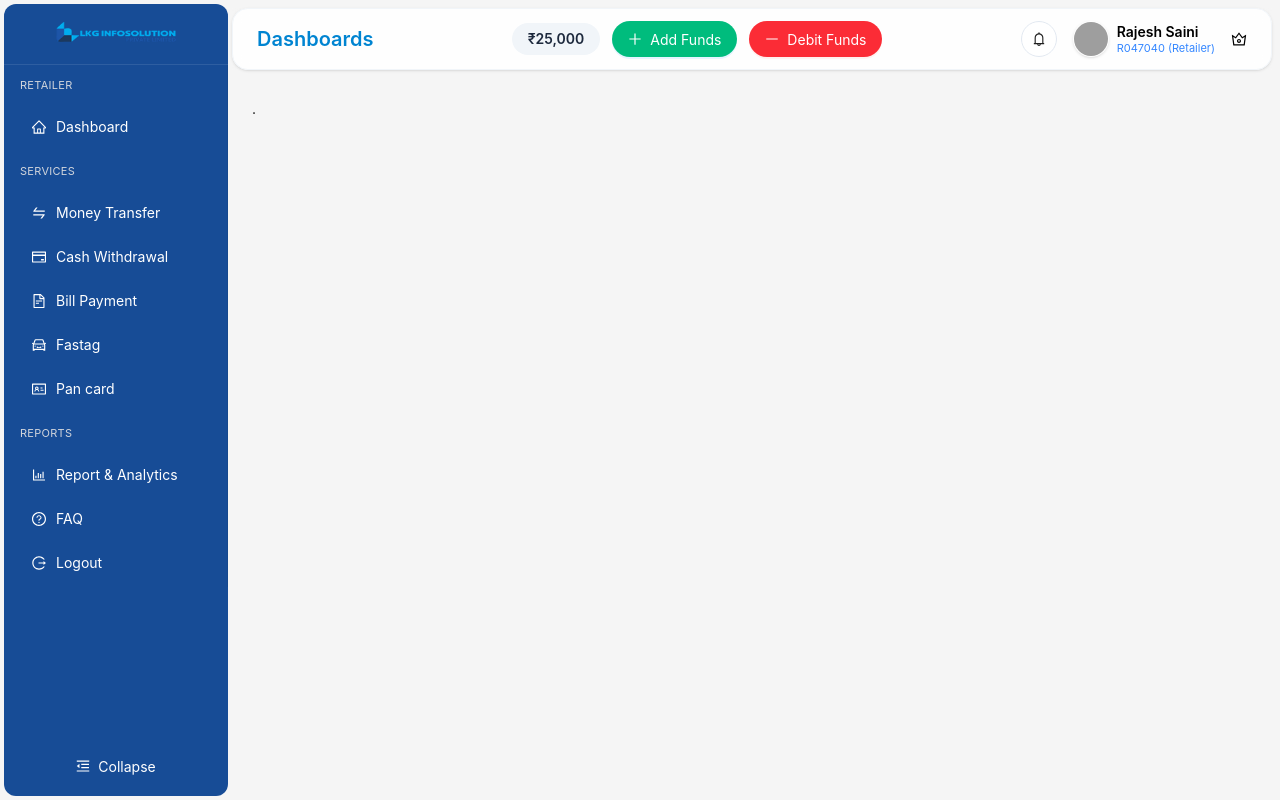
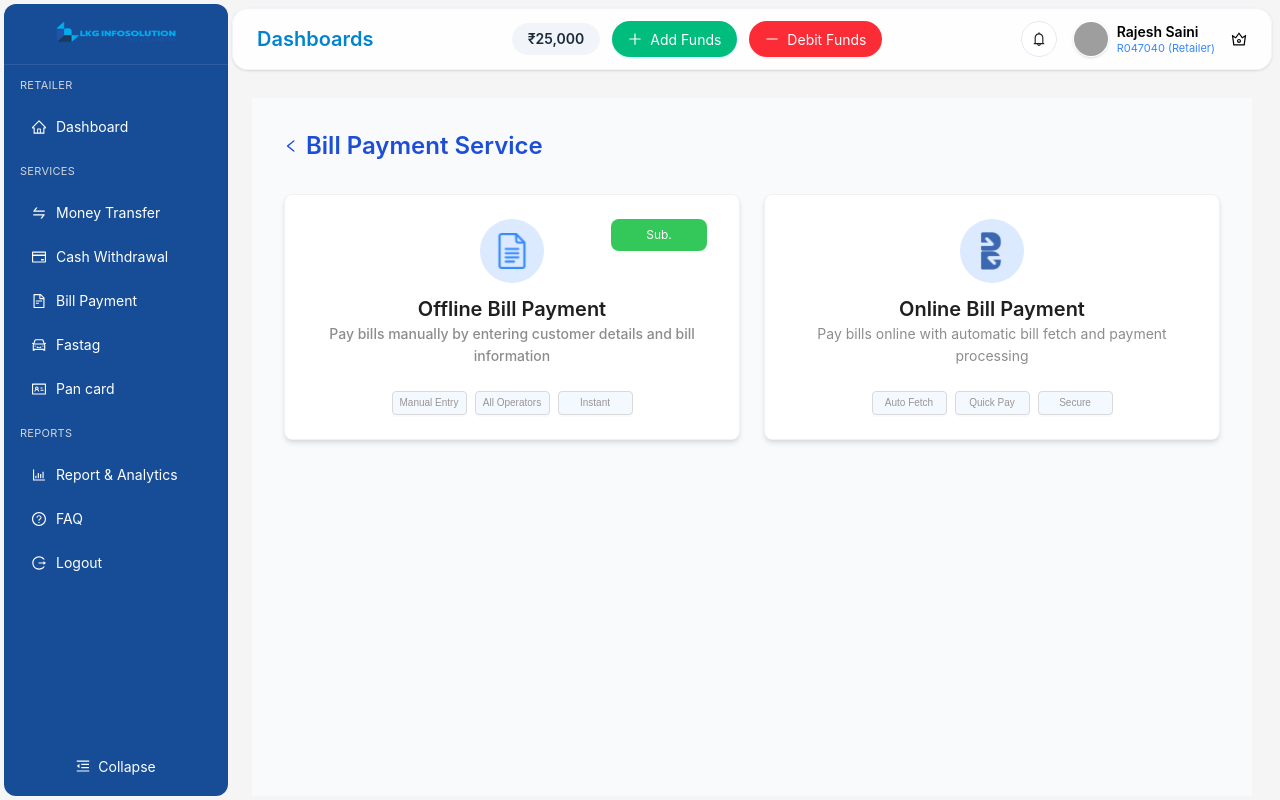
Before and after one commit to Hexmon/lkg_finance_services, a Next.js app: page / in a window 1280 px wide. Before the commit this address had no page. Built offline with nearby package versions, Linux system fonts and the light colour scheme; grey boxes are pictures that could not be loaded.

Commit message:
auth complete intergation

```diff
--- a/src/app/api/auth/login/route.ts
+++ /dev/null
@@ -1,54 +0,0 @@
-import { AUTHERIZATION_ENDPOINT, BASE_URLS } from '@/config/endpoints';
-import { NextResponse } from 'next/server';
-
-const AUTH_BASE = BASE_URLS.AUTH_BASE_URL; // same as BASE_URLS.AUTH_BASE_URL
-const LOGIN_PATH = AUTHERIZATION_ENDPOINT.AUTH_LOGIN_PATH; // adjust to your real path
-const AUTH_API_KEY = process.env.NEXT_PUBLIC_AUTH_API_KEY || '';
-
-export async function POST(req: Request) {
-  const payload = await req.json();
-
-  // forward to backend
-  const res = await fetch(`${AUTH_BASE}${LOGIN_PATH}`, {
-    method: 'POST',
-    headers: {
-      'Accept': 'application/json',
-      'Content-Type': 'application/json',
-      ...(AUTH_API_KEY ? { 'X-API-Key': AUTH_API_KEY } : {}),
-    },
-    body: JSON.stringify(payload),
-    // do NOT include credentials here; this is server-to-server
-  });
-
-  const text = await res.text().catch(() => '');
-  // eslint-disable-next-line @typescript-eslint/no-explicit-any
-  let json: any = null;
-  try { json = text ? JSON.parse(text) : null; } catch {}
-
-  if (!res.ok) {
-    const message =
-      (json && (json.message || json.error)) ||
-      res.statusText ||
-      `HTTP ${res.status}`;
-    return NextResponse.json({ message }, { status: res.status });
-  }
-
-  const token = json?.token;
-  if (!token) {
-    return NextResponse.json({ message: 'Token missing in response' }, { status: 500 });
-  }
-
-  // decide cookie lifetime (e.g., 1 hour or from backend)
-  const maxAgeSeconds = 60 * 60; // 1 hour
-
-  const response = NextResponse.json({ ok: true });
-  response.cookies.set('access_token', token, {
-    httpOnly: true,
-    secure: true,                // only over HTTPS (true in prod)
-    sameSite: 'strict',          // consider 'lax' if needed for cross-site navigations
-    path: '/',
-    maxAge: maxAgeSeconds,
-  });
-
-  return response;
-}
--- a/src/app/page.tsx
+++ b/src/app/page.tsx
@@ -1,17 +1,115 @@
-"use client"
+"use client";
 
-import DashboardLayout from "@/lib/layouts/DashboardLayout"
+import React from "react";
+import { Card, Typography, Button, Tag } from "antd";
+import {
+  LeftOutlined,
+  FileTextOutlined,
+  CloudSyncOutlined,
+  CreditCardOutlined,
+} from "@ant-design/icons";
+import Image from "next/image";
+import DashboardLayout from "@/lib/layouts/DashboardLayout";
 
-import { useRouter } from "next/navigation"
-import { useEffect } from "react"
-export default function Home() {
-  const router = useRouter()
-  useEffect(() => {
-    router.replace('/signin')
-  }, [])
+const { Title, Text } = Typography;
+
+export default function BillPaymentServicePage() {
   return (
     <DashboardLayout>
-      .
+      <div className="p-8 bg-gray-50 min-h-screen">
+        {/* Back + Title */}
+        <div className="flex items-center gap-2 mb-8 text-blue-700">
+          <LeftOutlined />
+          <Title level={3} style={{ color: "#1d4ed8", marginBottom: 0 }}>
+            Bill Payment Service
+          </Title>
+        </div>
+
+        {/* Options */}
+        <div className="grid grid-cols-1 md:grid-cols-2 gap-6">
+          {/* Offline Bill Payment */}
+          <Card
+            hoverable
+            className="rounded-2xl shadow-md"
+            styles={{ body: { padding: "24px" } }}
+          >
+            <div className="flex flex-col items-center text-center space-y-3 relative w-full">
+              {/* Sub Tag in top-right */}
+              <div className="absolute top-0 right-0">
+                <Tag
+                  color="white"
+                  className="!bg-[#34C759] !text-white !rounded-lg  !text-center !border-none !p-0 w-[96px] h-[32px] leading-[32px] flex items-center justify-center"
+                  style={{ width: "96px", height: "32px", lineHeight: "32px", padding: "0 12px" }}
+                >
+                  Sub.
+                </Tag>
+              </div>
+
+              {/* Icon */}
+              <div className="w-16 h-16 flex items-center justify-center rounded-full bg-blue-100">
+                <Image
+                  src="/bill.svg"
+                  alt="logo"
+                  width={48}
+                  height={48}
+                  className="mx-auto p-2"
+                />
+              </div>
+
+              {/* Title */}
+              <Title level={4} className="!mb-0">
+                Offline Bill Payment
+              </Title>
+
+              {/* Subtitle */}
+              <Text
+                type="secondary"
+                className="font-[500] text-[14px] leading-[141%] font-[Poppins,sans-serif] text-center"
+              >
+                Pay bills manually by entering customer details and bill information
+              </Text>
+
+              {/* Buttons */}
+              <div className="flex flex-wrap justify-center gap-2 mt-3">
+                <Button size="small" className="!text-[10px] !font-[Poppins,sans-serif] !bg-[#F4F8FF] border-0 w-[75px] h-[16px] rounded-[5px] !text-[#9A9595]">Manual Entry</Button>
+                <Button size="small" className="!text-[10px] !font-[Poppins,sans-serif] !bg-[#F4F8FF] border-0 w-[75px] h-[16px] rounded-[5px] !text-[#9A9595]">All Operators</Button>
+                <Button size="small" className="!text-[10px] !font-[Poppins,sans-serif] !bg-[#F4F8FF] border-0 w-[75px] h-[16px] rounded-[5px] !text-[#9A9595]">Instant</Button>
+              </div>
+            </div>
+
+          </Card>
+
+          {/* Online Bill Payment */}
+          <Card
+            hoverable
+            className="rounded-2xl shadow-md"
+            styles={{ body: { padding: "24px" } }}
+          >
+            <div className="flex flex-col items-center text-center space-y-3">
+              <div className="w-16 h-16 flex items-center justify-center rounded-full bg-blue-100">
+                <Image
+                  src="/a.svg"
+                  alt="logo"
+                  width={32}
+                  height={32}
+                  className="mx-auto p-1"
+                />
+              </div>
+              <Title level={4} className="!mb-0">
+                Online Bill Payment
+              </Title>
+              <Text type="secondary" className="font-[400] text-[14px] leading-[141%] font-[Poppins,sans-serif] text-center">
+                Pay bills online with automatic bill fetch and payment processing
+              </Text>
+              <div className="flex flex-wrap justify-center gap-2 mt-3 w-[251px] h-[16px]">
+                <Button size="small" className="!text-[10px] !font-[Poppins,sans-serif] !bg-[#F4F8FF] border-0 w-[75px] h-[16px] rounded-[5px] !text-[#9A9595]">Auto Fetch</Button>
+                <Button size="small" className="!text-[10px] !font-[Poppins,sans-serif] !bg-[#F4F8FF] border-0 w-[75px] h-[16px] rounded-[5px] !text-[#9A9595]">Quick Pay</Button>
+                <Button size="small" className="!text-[10px] !font-[Poppins,sans-serif] !bg-[#F4F8FF] border-0 w-[75px] h-[16px] rounded-[5px] !text-[#9A9595]">Secure</Button>
+              </div>
+            </div>
+          </Card>
+        </div>
+      </div>
     </DashboardLayout>
-  )
+  );
 }
--- a/src/config/endpoints.ts
+++ b/src/config/endpoints.ts
@@ -1,3 +1,4 @@
+// src\config\endpoints.ts
 export const BASE_URLS = {
     AUTH_BASE_URL: 'https://auth-uat.bhugtan.in',
     ADMIN_BASE_URL: 'https://admin-uat.bhugtan.in',
--- a/src/features/auth/data/endpoints.ts
+++ b/src/features/auth/data/endpoints.ts
@@ -51,6 +51,10 @@ import {
   VerifyAccountOtpRequestSchema,
   VerifyAccountOtpResponse,
   VerifyAccountOtpResponseSchema,
+  ForgotPasswordInitiateRequest,
+  ForgotPasswordInitiateRequestSchema,
+  ForgotPasswordInitiateResponse,
+  ForgotPasswordInitiateResponseSchema,
 } from '../domain/types';
 import { AUTHERIZATION_ENDPOINT } from '@/config/endpoints';
 
@@ -60,6 +64,7 @@ const CHANGE_PASSWORD_PATH = AUTHERIZATION_ENDPOINT.AUTH_CHANGE_PASSWORD_PATH;
 const RESET_PASSWORD_PATH = AUTHERIZATION_ENDPOINT.AUTH_RESET_PASSWORD_PATH;
 const VERIFY_OTP_PASSWORD_PATH = AUTHERIZATION_ENDPOINT.AUTH_VERIFY_OTP_PASSWORD_PATH;
 const FORGOT_USERNAME_PATH = AUTHERIZATION_ENDPOINT.AUTH_FORGOT_USERNAME_PATH;
+const FORGOT_PASSWORD_PATH = AUTHERIZATION_ENDPOINT.AUTH_FORGOT_PASSWORD_PATH;
 const VERIFY_OTP_USERNAME_PATH = AUTHERIZATION_ENDPOINT.AUTH_VERIFY_OTP_USERNAME_PATH;
 const SEND_OTP_PATH = AUTHERIZATION_ENDPOINT.AUTH_SEND_OTP_PATH;
 const GENERATE_EMAIL_OTP_PATH = AUTHERIZATION_ENDPOINT.AUTH_GENERATE_EMAIL_OTP_PATH;
@@ -149,6 +154,21 @@ export async function apiForgotUsernameInitiate(
     { includeApiKey: !!process.env.NEXT_PUBLIC_AUTH_API_KEY, includeAuth: false }
   );
   return ForgotUsernameInitiateResponseSchema.parse(data);
+}
+
+/** ---------- Forgot Password: Initiate (API Key only) ---------- */
+export async function apiForgotPasswordInitiate(
+  payload: ForgotPasswordInitiateRequest
+): Promise<ForgotPasswordInitiateResponse> {
+  const body = ForgotPasswordInitiateRequestSchema.parse(payload);
+  const data = await authRequest<ForgotPasswordInitiateResponse>(
+    FORGOT_PASSWORD_PATH,
+    'POST',
+    body,
+    undefined,
+    { includeApiKey: !!process.env.NEXT_PUBLIC_AUTH_API_KEY, includeAuth: false }
+  );
+  return ForgotPasswordInitiateResponseSchema.parse(data);
 }
 
 /** ---------- Email OTP: Generate (Bearer; API Key optional) ---------- */
--- a/src/features/auth/data/hooks.ts
+++ b/src/features/auth/data/hooks.ts
@@ -18,6 +18,7 @@ import {
   apiRegister,
   apiSendDeviceOtp,
   apiVerifyAccountOtp,
+  apiForgotPasswordInitiate,
 } from './endpoints';
 
 import type {
@@ -49,6 +50,8 @@ import type {
   SendDeviceOtpResponse,
   VerifyAccountOtpRequest,
   VerifyAccountOtpResponse,
+  ForgotPasswordInitiateResponse,
+  ForgotPasswordInitiateRequest,
 } from '../domain/types';
 
 import { useAppDispatch } from '@/lib/store';
@@ -79,7 +82,7 @@ export function useLogoutMutation() {
     mutationFn: apiLogout,
     onSettled: () => {
       dispatch(clearAuth());
-      document.cookie = `auth=; Max-Age=0; Path=/; SameSite=Lax`;
+      // document.cookie = `auth=; Max-Age=0; Path=/; SameSite=Lax`;
       qc.clear();
     },
   });
@@ -114,6 +117,13 @@ export function useVerifyOtpPasswordMutation() {
 export function useForgotUsernameInitiateMutation() {
   return useMutation<ForgotUsernameInitiateResponse, unknown, ForgotUsernameInitiateRequest>({
     mutationFn: (payload) => apiForgotUsernameInitiate(payload),
+  });
+}
+
+/** ---------- Forgot Username: initiate (API Key) ---------- */
+export function useForgotPasswordInitiateMutation() {
+  return useMutation<ForgotPasswordInitiateResponse, unknown, ForgotPasswordInitiateRequest>({
+    mutationFn: (payload) => apiForgotPasswordInitiate(payload),
   });
 }
 
--- a/src/features/auth/domain/types.ts
+++ b/src/features/auth/domain/types.ts
@@ -1,3 +1,4 @@
+// src\features\auth\domain\types.ts
 import { z } from 'zod';
 
 /** ---------- Login (API Key) ---------- */
@@ -91,6 +92,21 @@ export const ForgotUsernameInitiateResponseSchema = z.object({
   status: z.union([z.string(), z.number()]),
 });
 export type ForgotUsernameInitiateResponse = z.infer<typeof ForgotUsernameInitiateResponseSchema>;
+
+/** ---------- Forgot Password: Initiate (API Key) ---------- */
+export const ForgotPasswordInitiateRequestSchema = z.object({
+  username: z.string(),
+  type: z.string(),
+  purpose: z.string(),
+});
+export type ForgotPasswordInitiateRequest = z.infer<typeof ForgotPasswordInitiateRequestSchema>;
+
+export const ForgotPasswordInitiateResponseSchema = z.object({
+  message: z.string(),
+  temp_password: z.string(),
+  status: z.union([z.string(), z.number()]),
+});
+export type ForgotPasswordInitiateResponse = z.infer<typeof ForgotPasswordInitiateResponseSchema>;
 
 /** ---------- Email OTP: Generate (Bearer + API Key optional) ---------- */
 export const GenerateEmailOtpRequestSchema = z.object({
--- a/src/features/auth/index.ts
+++ b/src/features/auth/index.ts
@@ -1,3 +1,4 @@
+// src\features\auth\index.ts
 export * from './data/hooks';
 export * from './domain/types';
 export * from './data/utils';
--- a/src/lib/store/index.ts
+++ b/src/lib/store/index.ts
@@ -1,3 +1,4 @@
+// src\lib\store\index.ts
 import { configureStore, combineReducers } from '@reduxjs/toolkit';
 import { TypedUseSelectorHook, useDispatch, useSelector } from 'react-redux';
 import {
@@ -19,8 +20,14 @@ function createNoopStorage(): PersistStorage {
     removeItem: async () => {},
   };
 }
-const storage: PersistStorage =
-  typeof window !== 'undefined' ? createWebStorage('local') : createNoopStorage();
+const storage: PersistStorage = typeof window !== 'undefined' ? createWebStorage('local') : createNoopStorage();
+
+// ---------- Persist only auth.token ----------
+const authPersistConfig = {
+  key: 'auth',
+  storage,
+  whitelist: ['token'], // persist ONLY the token
+};
 
 const rootReducer = combineReducers({
   auth: authReducer,
--- a/src/lib/store/slices/uiSlice.ts
+++ b/src/lib/store/slices/uiSlice.ts
@@ -1,3 +1,4 @@
+// src\lib\store\slices\uiSlice.ts
 import { createSlice } from '@reduxjs/toolkit';
 
 interface UiState { sidebarOpen: boolean; }
```
Also changed, not shown: src/components/auth/Forgot.tsx (+8 -42 lines), src/features/auth/data/client.ts (line endings or trailing spaces).
